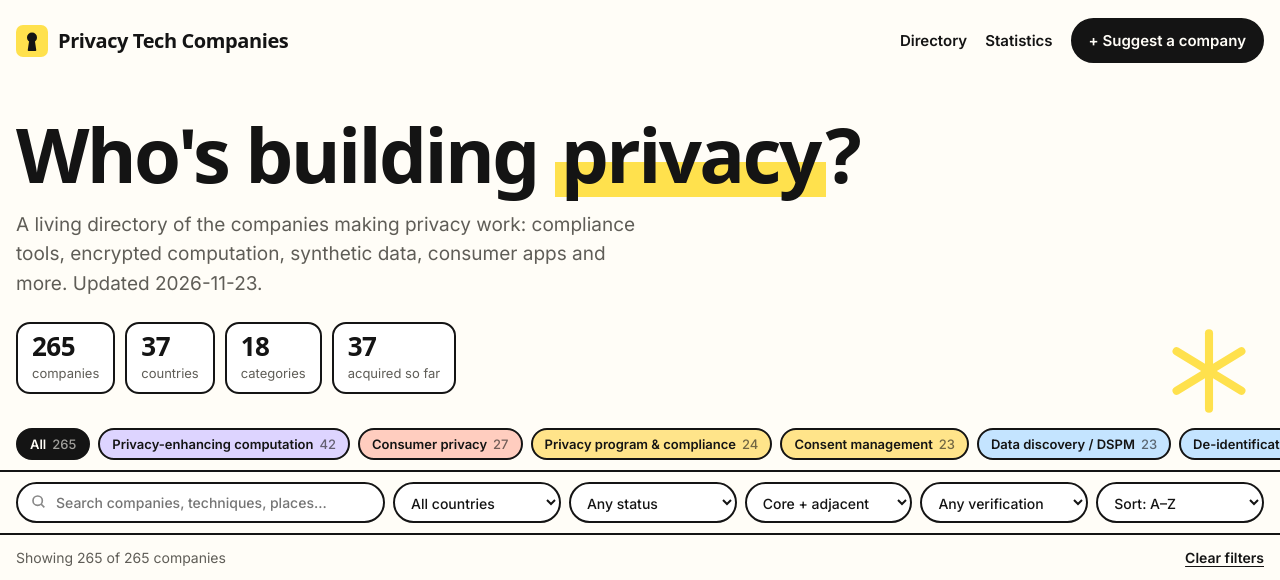
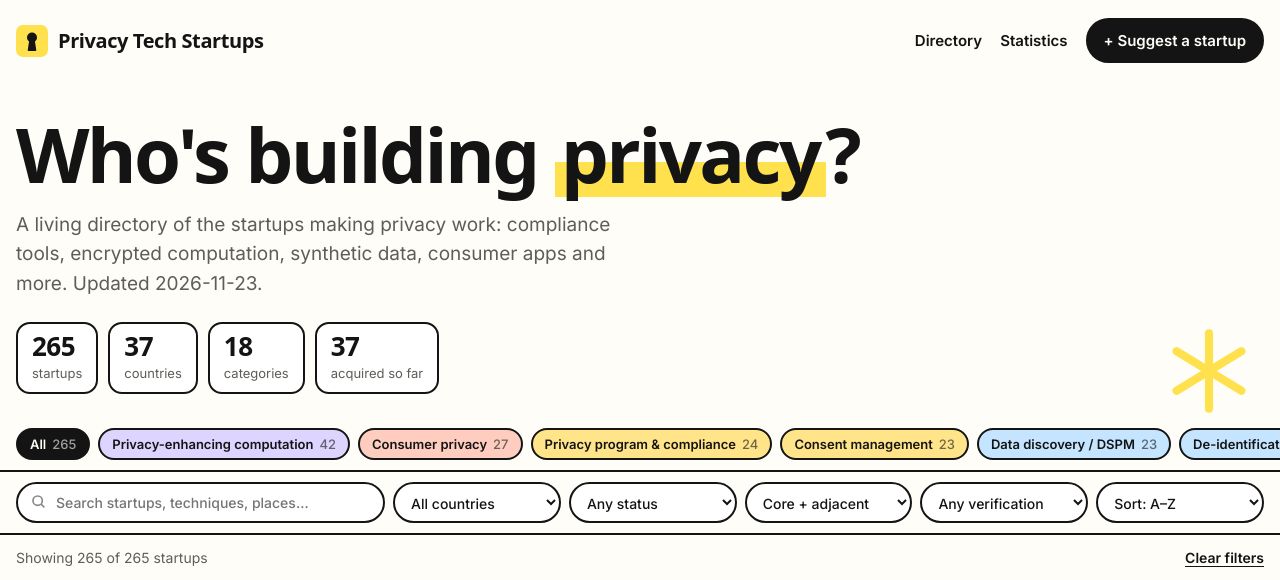
Before and after one commit to eranto/privacy-tech-companies, a plain HTML site: page index.html in a window 1280 px wide. Shown: the top 580 px of the page. Drawn offline with Linux system fonts and the light colour scheme; a web font is replaced by a local one.

Commit message:
Use 'startups' instead of 'companies' in all visible text
Co-Authored-By: Claude <noreply@anthropic.com>

```diff
--- a/index.html
+++ b/index.html
@@ -3,8 +3,8 @@
 <head>
 <meta charset="utf-8">
 <meta name="viewport" content="width=device-width, initial-scale=1">
-<title>Privacy Tech Companies</title>
-<meta name="description" content="A searchable directory of privacy technology companies worldwide.">
+<title>Privacy Tech Startups</title>
+<meta name="description" content="A searchable directory of privacy technology startups worldwide.">
 <link rel="icon" href="favicon.svg" type="image/svg+xml">
 <link rel="apple-touch-icon" href="apple-touch-icon.png">
 <!-- Bunny Fonts: GDPR-friendly Google Fonts mirror (no visitor tracking) -->
@@ -130,11 +130,11 @@ footer b{color:var(--ink);font-family:var(--head)}
 </head>
 <body>
 <div class="top">
-  <a class="brand" href="./"><img src="favicon.svg" alt="">Privacy Tech Companies</a>
+  <a class="brand" href="./"><img src="favicon.svg" alt="">Privacy Tech Startups</a>
   <nav class="nav">
     <a href="./">Directory</a>
     <a href="stats.html">Statistics</a>
-    <a class="pill-btn" id="suggest" href="#" target="_blank" rel="noopener">+ Suggest a company</a>
+    <a class="pill-btn" id="suggest" href="#" target="_blank" rel="noopener">+ Suggest a startup</a>
   </nav>
 </div>
 
@@ -143,14 +143,14 @@ footer b{color:var(--ink);font-family:var(--head)}
     <g stroke="var(--hi)" stroke-width="9" stroke-linecap="round"><path d="M50 8v84"/><path d="M14 28l72 44"/><path d="M14 72l72-44"/></g>
   </svg>
   <h1>Who's building <span class="mark">privacy</span>?</h1>
-  <p>A living directory of the companies making privacy work: compliance tools, encrypted computation, synthetic data, consumer apps and more. <span id="gen"></span></p>
+  <p>A living directory of the startups making privacy work: compliance tools, encrypted computation, synthetic data, consumer apps and more. <span id="gen"></span></p>
   <div class="stats" id="stats"></div>
 </section>
 
 <div class="cats" id="chips" role="toolbar" aria-label="Categories"></div>
 
 <div class="controls" role="search"><div class="in">
-  <input class="q" id="q" type="search" placeholder="Search companies, techniques, places…" aria-label="Search">
+  <input class="q" id="q" type="search" placeholder="Search startups, techniques, places…" aria-label="Search">
   <select id="f-isr" aria-label="Country"><option value="">All countries</option></select>
   <select id="f-status" aria-label="Status"><option value="">Any status</option></select>
   <select id="f-rel" aria-label="Relevance">
@@ -272,7 +272,7 @@ function renderChips(){
 function render(){
   const list = filtered();
   renderChips();
-  $("count").textContent = `Showing ${list.length} of ${ALL.length} companies`;
+  $("count").textContent = `Showing ${list.length} of ${ALL.length} startups`;
   $("grid").innerHTML = list.length ? list.map(c => `
     <button class="tile" type="button" data-slug="${esc(c.slug)}">
       <div class="art" style="background:${fam(c.primary_category)}">
@@ -285,14 +285,14 @@ function render(){
         <p>${esc(c.description)}</p>
         <div class="pills">${statusPill(c)}${catPill(c)}</div>
       </div>
-    </button>`).join("") : `<div class="empty">Nothing here yet. Try fewer filters, or <a href="${esc(issueUrl("new-company.yml", {title:"[New company] "}))}" target="_blank" rel="noopener">suggest a company</a>.</div>`;
+    </button>`).join("") : `<div class="empty">Nothing here yet. Try fewer filters, or <a href="${esc(issueUrl("new-company.yml", {title:"[New startup] "}))}" target="_blank" rel="noopener">suggest a startup</a>.</div>`;
   writeHash();
 }
 
 function renderStats(){
   const acq = ALL.filter(c => c.status_code === "acquired").length;
   const items = [
-    [ALL.length, "companies", "./"],
+    [ALL.length, "startups", "./"],
     [new Set(ALL.map(country)).size, "countries", "stats.html"],
     [new Set(ALL.map(c => c.primary_category)).size, "categories", "stats.html"],
     [acq, "acquired so far", "#status=acquired"]
@@ -320,7 +320,7 @@ function openCompany(slug){
         ${row("Status", esc(c.status))}
         ${row("Acquirer", esc(c.acquirer))}
         ${row("Techniques", c.techniques)}
-        ${row("Company type", esc(c.company_type))}
+        ${row("Type", esc(c.company_type))}
         ${row("Founded", esc(c.founded_year))}
         ${row("Funding (USD)", esc(c.total_funding_usd))}
         ${row("Investors", c.key_investors)}
@@ -360,7 +360,7 @@ async function init(){
   const data = await (await fetch("companies.json", {cache: "no-cache"})).json();
   ALL = data.companies.map(c => ({...c, _hay: hay(c)}));
   $("gen").textContent = `Updated ${data.generated}.`;
-  $("suggest").href = issueUrl("new-company.yml", {title: "[New company] "});
+  $("suggest").href = issueUrl("new-company.yml", {title: "[New startup] "});
   const cc = {};
   ALL.forEach(c => cc[country(c)] = (cc[country(c)] || 0) + 1);
   $("f-isr").innerHTML += Object.keys(cc)
```
Also changed, not shown: stats.html (+8 -8 lines), 3 other files.
